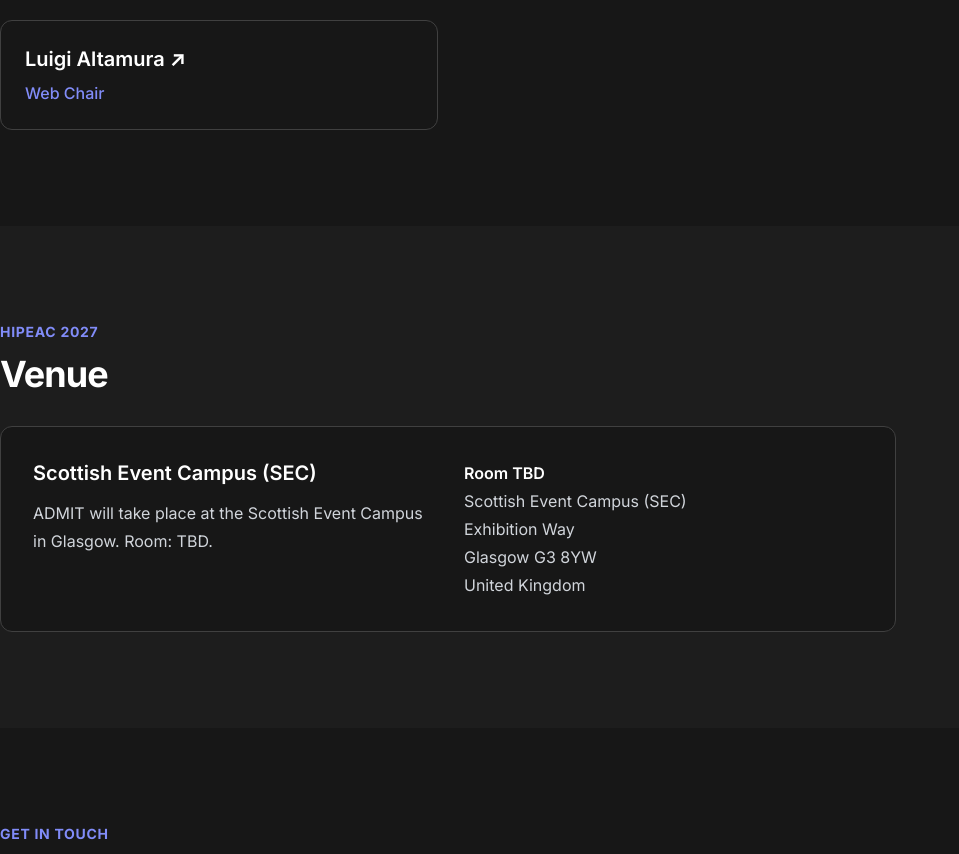
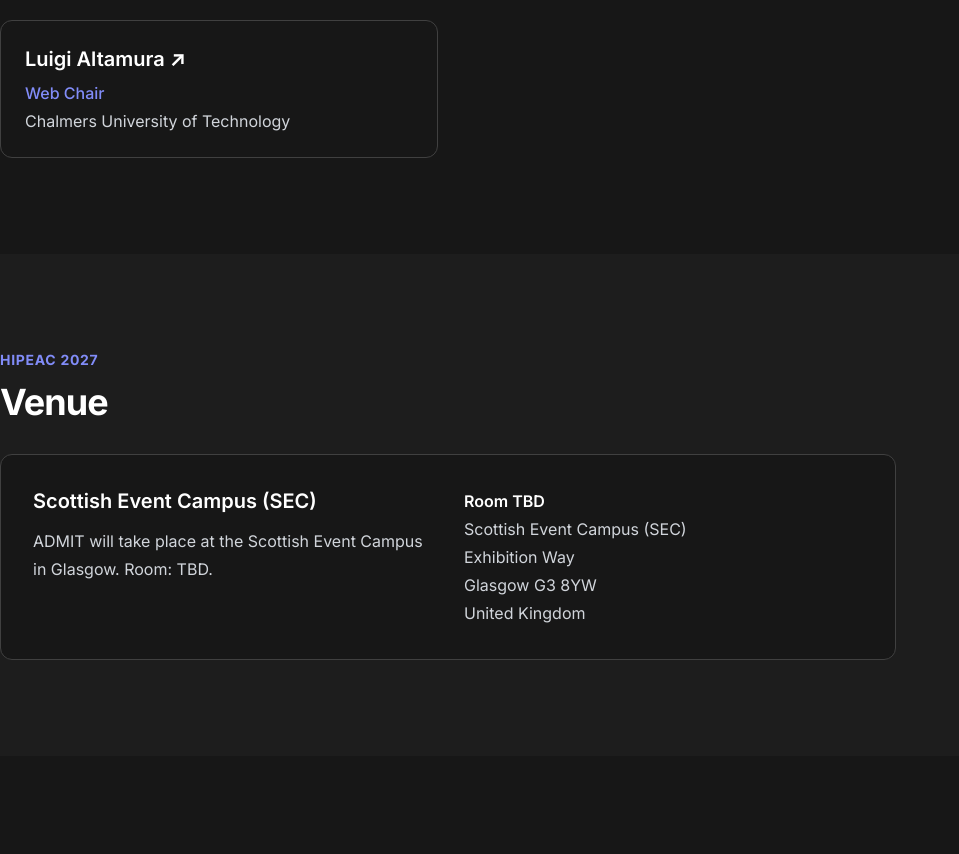
Before and after one commit to ADMIT-Workshop/admit-workshop.github.io, a Next.js app: page / in a window 1280 px wide. Shown: the part 3342-4196 px from the top of the page, without its empty margins (0-959 px from the left). Built offline with nearby package versions, Linux system fonts and the light colour scheme.

Commit message:
add affiliation

```diff
--- a/src/data/workshop.ts
+++ b/src/data/workshop.ts
@@ -251,6 +251,7 @@
         {
           name: "Luigi Altamura",
           role: "Web Chair",
+          affiliation: "Chalmers University of Technology",
           href: "https://www.linkedin.com/in/luigi-altamura/",
         },
       ],
```
